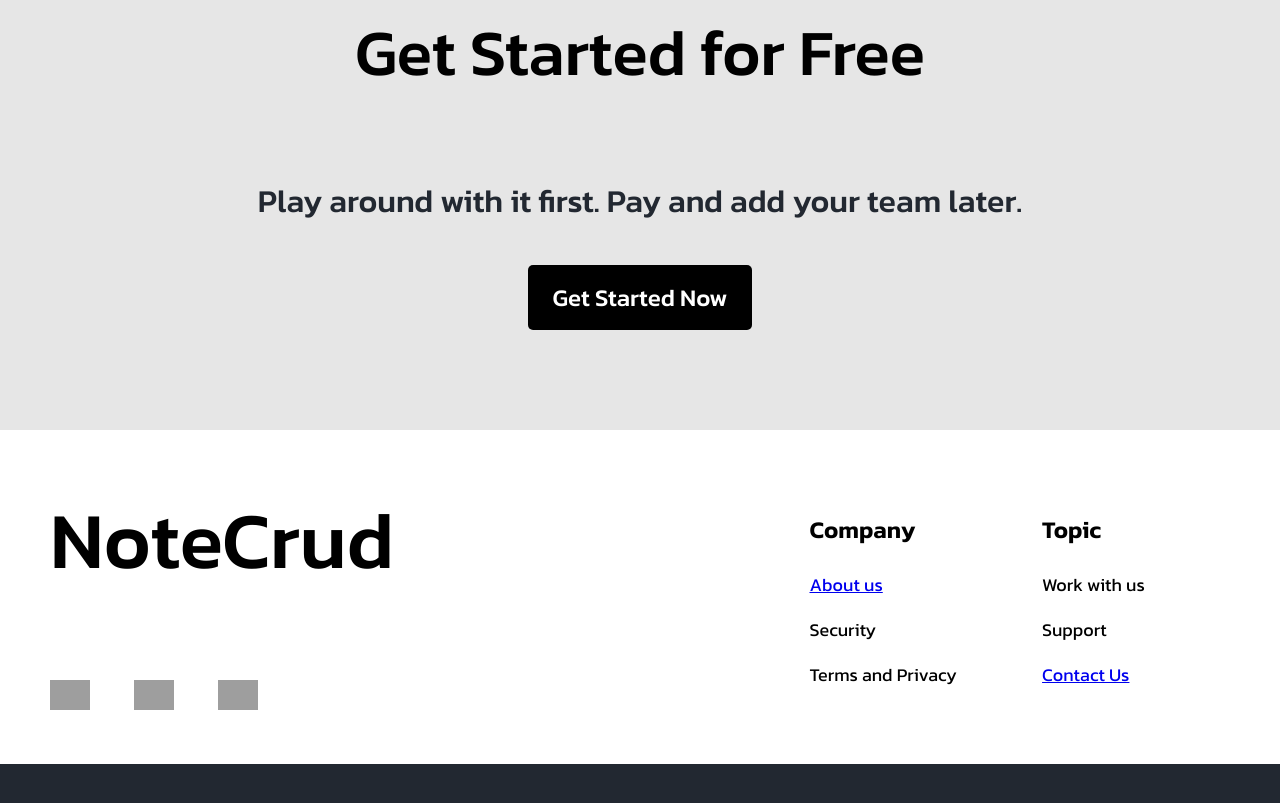
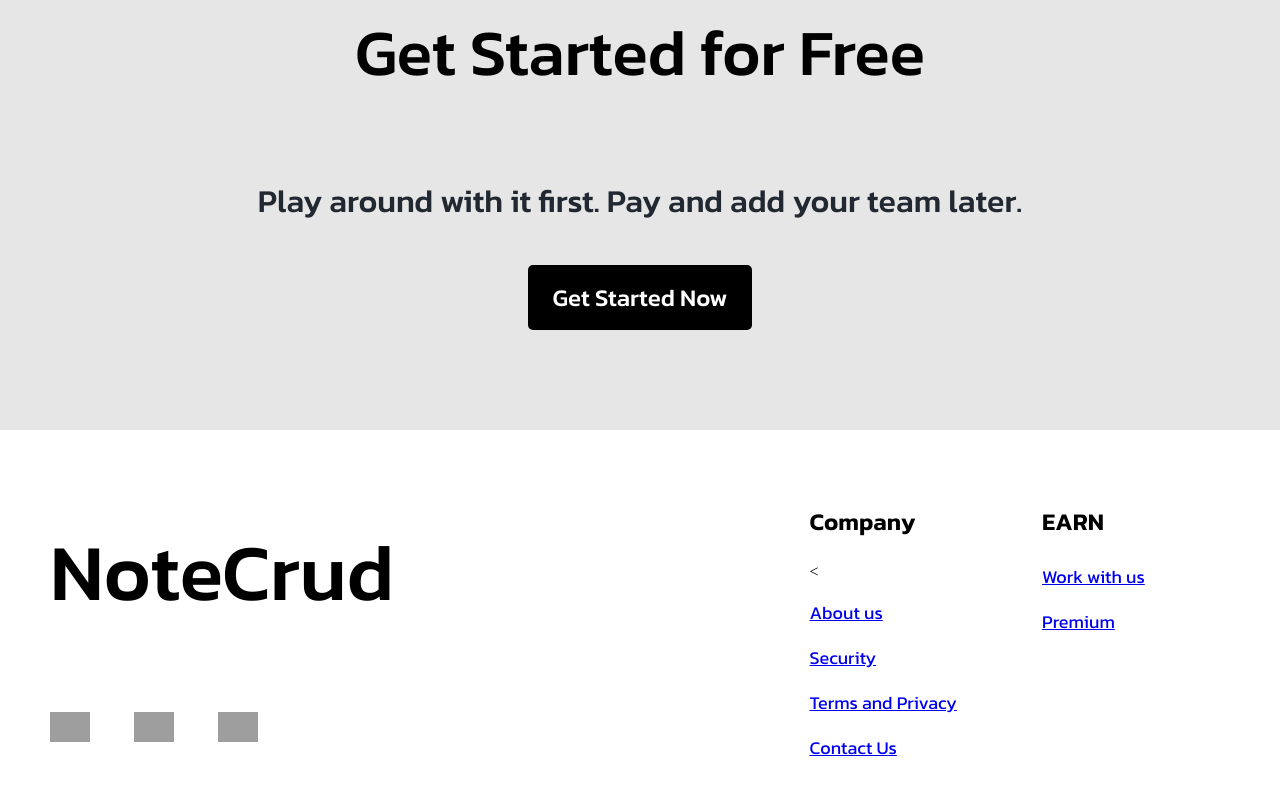
Before and after one commit to mohdAmaan187/test_test, a plain HTML site: page templates/index.html in a window 1280 px wide. Shown: the part 1818-2621 px from the top of the page. Before the commit the page ends 2582 px from the top, so only its background shows below. Drawn offline with Linux system fonts and the light colour scheme; grey boxes are pictures that could not be loaded.

Commit message:
Update index.html

```diff
--- a/templates/index.html
+++ b/templates/index.html
@@ -95,17 +95,17 @@
                 <p class="footer_company_topic">
                     <bolder>Company</bolder>
                 </p>
-                <p class="links"><a href="about_us.html">About us</a></p>
-                <p class="links">Security</p>
-                <p class="links">Terms and Privacy</p>
+              < <p class="links"><a href="/About-Us">About us</a></p>
+                <p class="links"><a href="/About-Us">Security</a></p>
+                <p class="links"><a href="/About-Us">Terms and Privacy</a></p>
+                <p class="links"><a href="/Contact-us">Contact Us</a></p>
             </div>
             <div class="footer_into2">
                 <p class="footer_topic">
-                    <bolder>Topic</bolder>
+                    <bolder>EARN</bolder>
                 </p>
-                <p class="links">Work with us</p>
-                <p class="links">Support</p>
-                <p class="links"><a href="contact_us.html">Contact Us</a></p>
+                <p class="links"><a href="/About-Us">Work with us</a></p>
+                <p class="links"><a href="/About-Us">Premium</a></p>
             </div>
         </div>
     </div>
```
